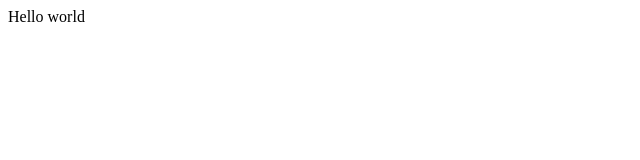
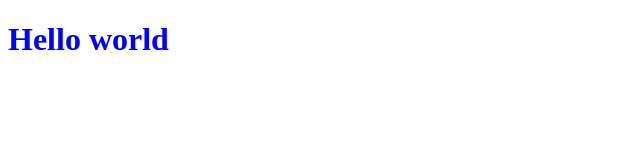
Before and after one commit to Mahdi-Makhmali/Test, a plain HTML site: page index.html in a window 1280 px wide. Shown: the whole page, without its empty margins (0-640 px from the left). Drawn offline with Linux system fonts and the light colour scheme.

Commit message:
add color

```diff
--- a/index.html
+++ b/index.html
@@ -2,8 +2,13 @@
 <html lang="en">
   <head>
     <title>Hello!</title>
+    <style>
+      h1 {
+        color: blue;
+      }
+    </style>
   </head>
   <body>
-    Hello world
+    <h1>Hello world</h1>
   </body>
 </html>
```
